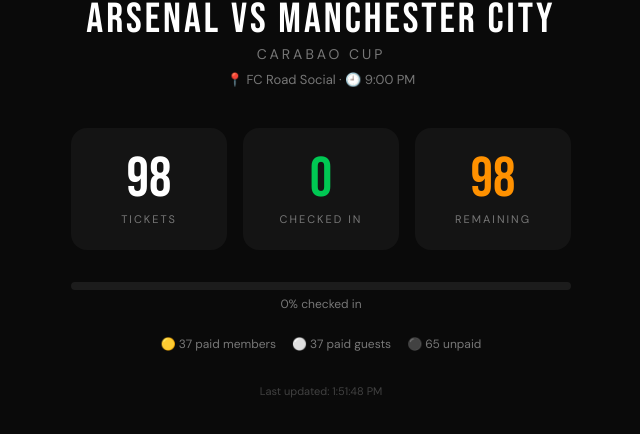
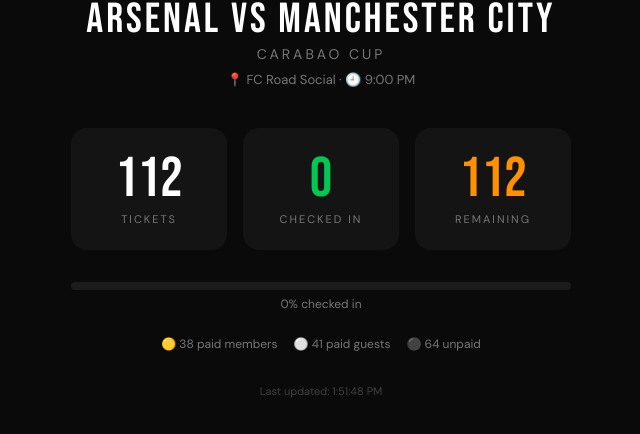
Before and after one commit to dheeraj-shah/arsenalpune-scanner, a plain HTML site: page v2/stats_2026_03_22_carabao_cup_final_arsenal_v_mancity.html in a window 1280 px wide. Shown: the part 252-686 px from the top of the page, without its empty margins (319-959 px from the left). Drawn offline with Linux system fonts and the light colour scheme; no server answers.

Commit message:
Update check-in page for 2026_03_22_carabao_cup_final_arsenal_v_mancity

```diff
--- a/v2/stats_2026_03_22_carabao_cup_final_arsenal_v_mancity.html
+++ b/v2/stats_2026_03_22_carabao_cup_final_arsenal_v_mancity.html
@@ -123,7 +123,7 @@
 
     <div class="stats-grid">
         <div class="stat-card">
-            <div class="stat-num" id="total">98</div>
+            <div class="stat-num" id="total">112</div>
             <div class="stat-lbl">Tickets</div>
         </div>
         <div class="stat-card">
@@ -131,7 +131,7 @@
             <div class="stat-lbl">Checked In</div>
         </div>
         <div class="stat-card">
-            <div class="stat-num amber" id="remaining">98</div>
+            <div class="stat-num amber" id="remaining">112</div>
             <div class="stat-lbl">Remaining</div>
         </div>
     </div>
@@ -142,15 +142,15 @@
     </div>
 
     <div class="breakdown">
-        <span>🟡 37 paid members</span>
-        <span>⚪ 37 paid guests</span>
-        <span>⚫ 65 unpaid</span>
+        <span>🟡 38 paid members</span>
+        <span>⚪ 41 paid guests</span>
+        <span>⚫ 64 unpaid</span>
     </div>
 
     <div class="updated" id="updated">Waiting for data...</div>
 
     <script>
-        const TOTAL = 98;
+        const TOTAL = 112;
         const scannedKey = 'arsenal_checkin_2026_03_22_carabao_cup_final_arsenal_v_mancity';
         const SYNC_URL = 'https://script.google.com/macros/s/AKfycbxQ8sLoWCIFV-zcFExLY4TxxWeDyz2gk4n6cl5SV9wtNuRoWQFYu1QXjJv_lO4153iA/exec';
         const MATCH_SLUG = '2026_03_22_carabao_cup_final_arsenal_v_mancity';
```
Also changed, not shown: v2/checkin_2026_03_22_carabao_cup_final_arsenal_v_mancity.html (+6 -6 lines).
